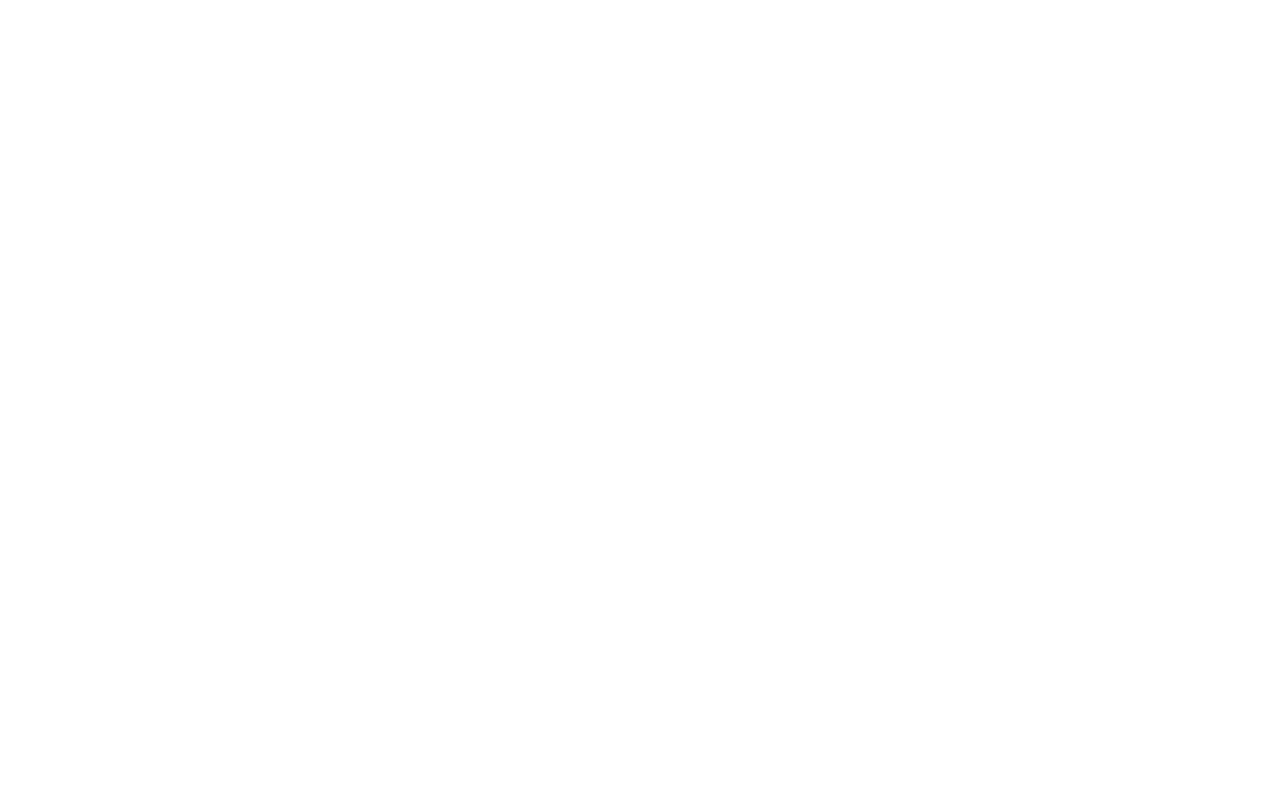
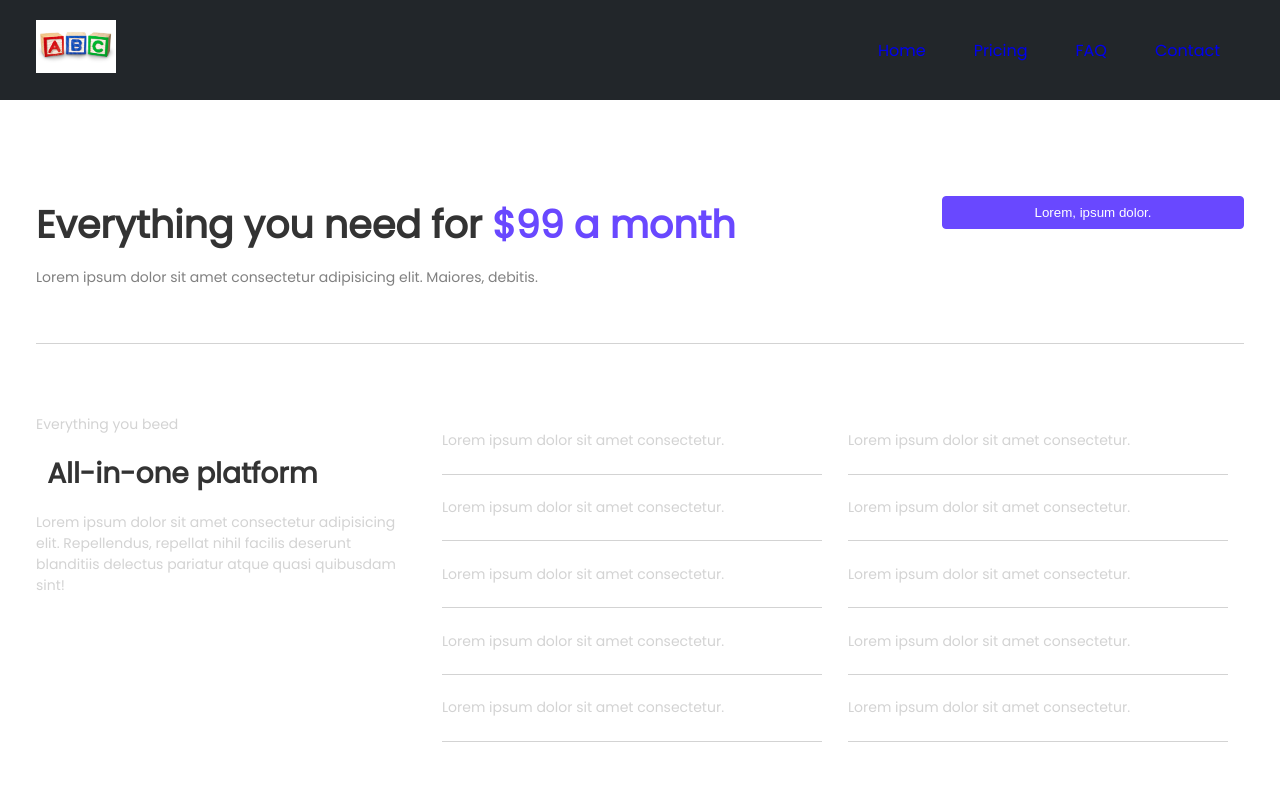
Before and after one commit to phase5lhcm/marketing-template-react, a React (Create React App) app: page /pricing in a window 1280 px wide. Before the commit this address had no page. Shown: the top 800 px of the page. Built offline with nearby package versions, Linux system fonts and the light colour scheme.

Commit message:
Add routes to navbar TODO add routes to footer

```diff
--- a/src/App.js
+++ b/src/App.js
@@ -1,13 +1,18 @@
 import React from "react";
 import { Routes, Route } from "react-router-dom";
 import HomePage from "./components/Home";
-
+import PricingRoute from "./routes/pricingRoute";
+import FAQRoute from "./routes/FAQS";
+import ContactForm from "./components/Contact";
 
 function App() {
   return (
     <>
       <Routes>
         <Route path="/" element={<HomePage />} />
+        <Route path="/pricing" element={<PricingRoute />} />
+        <Route path="/faq" element={<FAQRoute />} />
+        <Route path="/contact" element={<ContactForm />} />
       </Routes>
     </>
   );
--- a/src/components/NavBar.jsx
+++ b/src/components/NavBar.jsx
@@ -20,13 +20,13 @@
             <Link to="/">Home</Link>
           </li>
           <li className="nav-item">
-            <Link to="/">Pricing</Link>
+            <Link to="/pricing">Pricing</Link>
           </li>
           <li className="nav-item">
-            <Link to="/">FAQ</Link>
+            <Link to="/faq">FAQ</Link>
           </li>
           <li className="nav-item">
-            <Link to="/">Contact</Link>
+            <Link to="/contact">Contact</Link>
           </li>
         </ul>
         {/* for ui between desktop/mobile views
--- /dev/null
+++ b/src/routes/FAQS.js
@@ -0,0 +1,16 @@
+import React from "react";
+import NavBar from "../components/NavBar";
+import FAQPage from "../components/FAQPage";
+import Footer from "../components/Footer";
+
+const FAQRoute = () => {
+  return (
+    <>
+      <NavBar />
+      <FAQPage />
+      <Footer />
+    </>
+  );
+};
+
+export default FAQRoute;
--- /dev/null
+++ b/src/routes/pricingRoute.js
@@ -0,0 +1,16 @@
+import React from "react";
+import Pricing from "../components/Pricing";
+import NavBar from "../components/NavBar";
+import Footer from "../components/Footer";
+
+const PricingRoute = () => {
+  return (
+    <>
+      <NavBar />
+      <Pricing />
+      <Footer />
+    </>
+  );
+};
+
+export default PricingRoute;
```
Also changed, not shown: src/routes/contactRoute.js (added, +16 -0 lines), src/routes/footerRoute.js (added).
